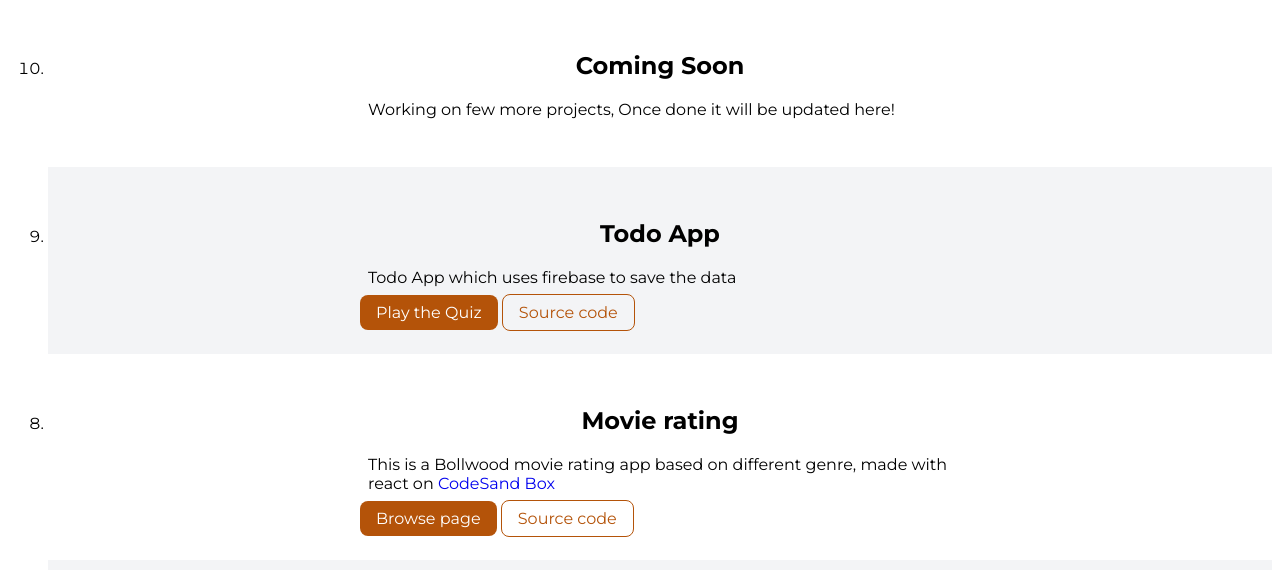
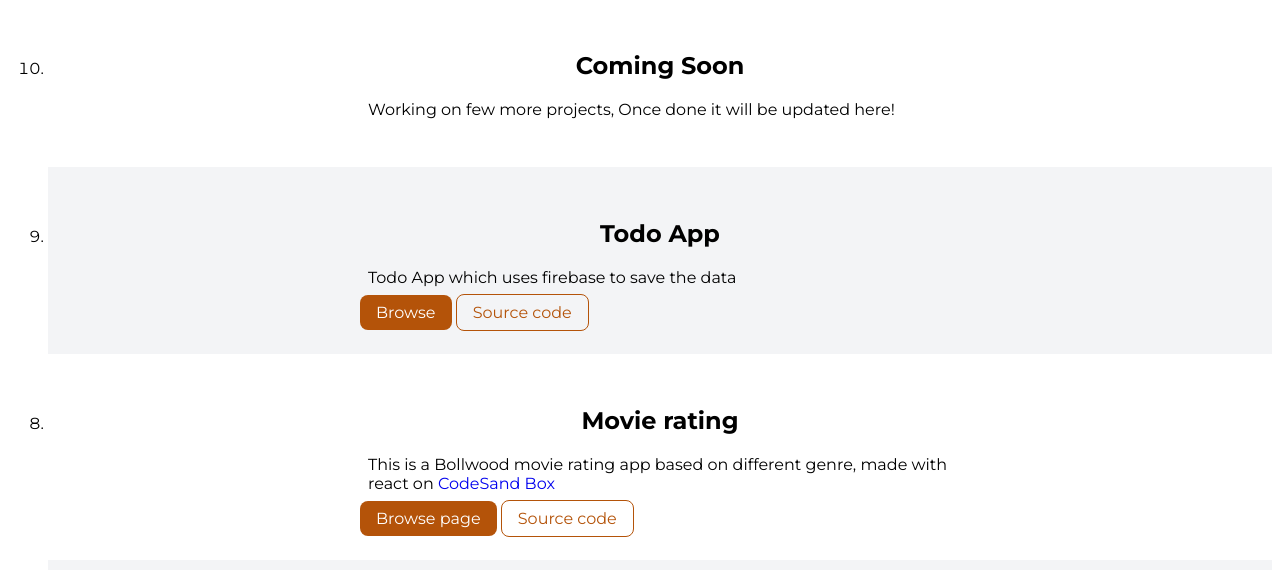
Before and after one commit to nandanpandey43/Portfolio, a plain HTML site: page projects.html in a window 1280 px wide. Shown: the part 527-1097 px from the top of the page. Drawn offline with Linux system fonts and the light colour scheme.

Commit message:
Update projects.html

```diff
--- a/projects.html
+++ b/projects.html
@@ -53,7 +53,7 @@
                     <h2>Todo App</h2>
                     <div class="container">
                         <p>Todo App which uses firebase to save the data</a></p>
-                    <a href="https://todo-7ee96.web.app/" target="_blank" class="primary-link">Play the Quiz</a>
+                    <a href="https://todo-7ee96.web.app/" target="_blank" class="primary-link">Browse</a>
                     <a href="https://github.com/nandanpandey43/todo-firebase"  target="_blank" class="secondary-link">Source code</a>
                     </div>
 
```
